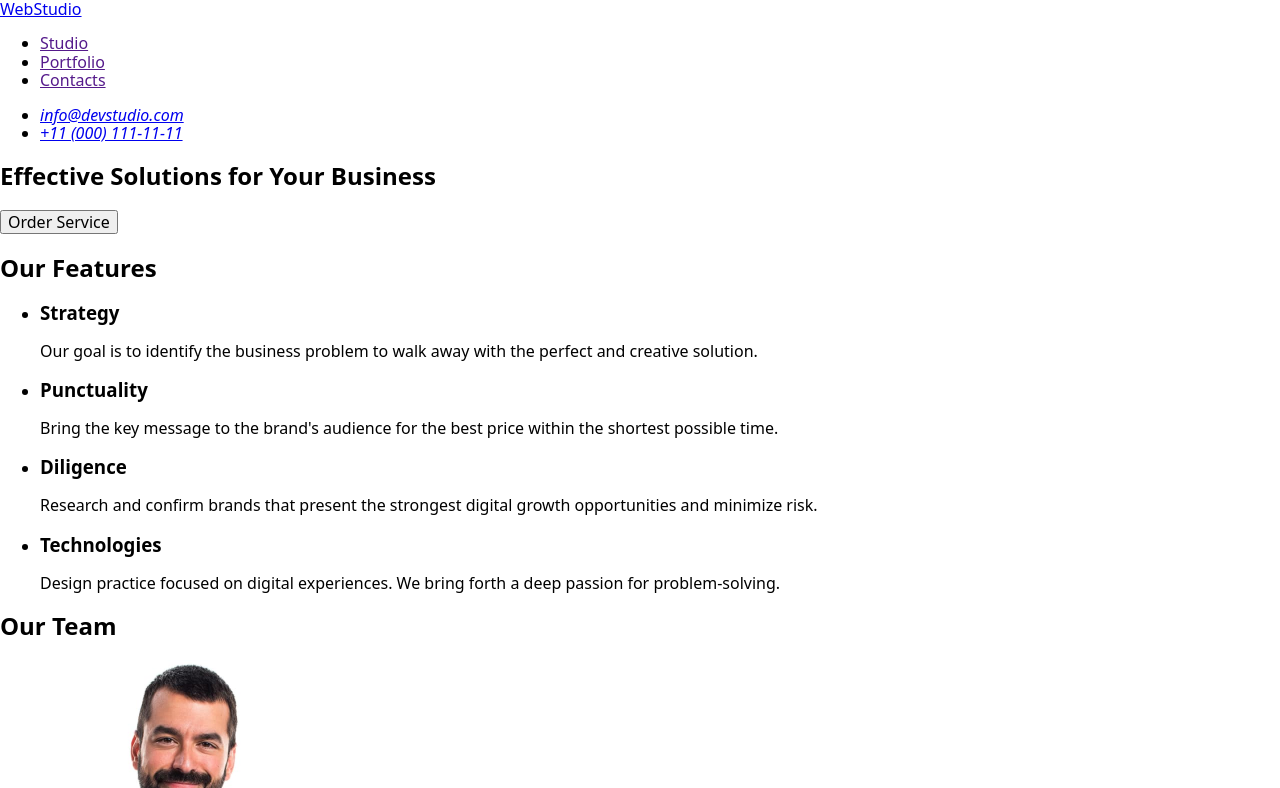
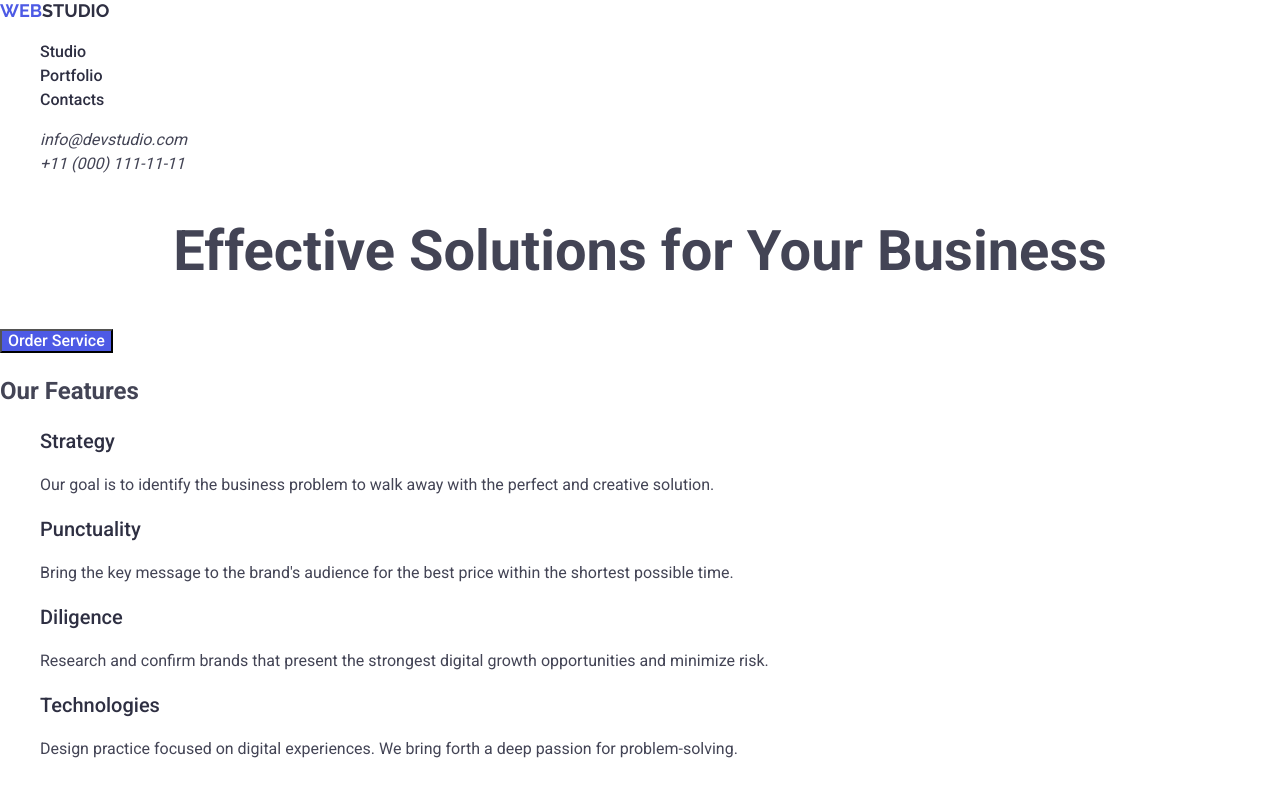
Before and after one commit to k-zozulia/goit-markup-hw-02, a website: page index.html in a window 1280 px wide. Shown: the top 788 px of the page. Drawn offline with nearby package versions, Linux system fonts and the light colour scheme.

Commit message:
added css

```diff
--- a/css/styles.css
+++ b/css/styles.css
@@ -0,0 +1,102 @@
+body {
+  font-family: "Roboto", Arial, sans-serif;
+  font-weight: 400;
+  color: #434455;
+  line-height: 1.5;
+}
+
+.logo {
+  font-family: Raleway;
+  font-weight: 700;
+  text-transform: uppercase;
+  text-decoration: none;
+  font-size: 18px;
+  line-height: 1.17;
+}
+
+.logo-header {
+    color: #2e2f42;
+}
+
+.logo-footer {
+    color: #F4F4FD;
+}
+
+.web {
+  color: #4d5ae5;
+}
+
+.nav-list,
+.contact-list,
+.features-list,
+.team-list,
+.portfolio-list {
+  list-style-type: none;
+}
+
+.nav-link {
+  color: #2e2f42;
+  font-weight: 500;
+  text-decoration: none;
+}
+
+.nav-link:hover,
+.nav-link:active,
+.contact-link:active,
+.contact-link:hover,
+.contact-link:focus {
+  color: #404bbf;
+}
+
+.contact-link {
+  text-decoration: none;
+  color: inherit;
+}
+
+.hero-title {
+  /*color: #FFFFFF;*/
+  font-weight: 700;
+  font-size: 56px;
+  text-align: center;
+  line-height: 1.07;
+}
+
+.order-button {
+  color: #fff;
+  font-weight: 500;
+  background-color: #4d5ae5;
+  cursor: pointer;
+}
+
+.order-button:hover {
+  background-color: #404bbf;
+}
+
+.feature-title, .team-member-name, .portfolio-title {
+    font-weight: 500;
+    font-size: 20px;
+    line-height: 1.2;
+    color: #2E2F42;
+}
+
+.team-title, .portfolio-main-title {
+    font-weight: 700;
+    font-size: 36px;
+    line-height: 1.1;
+    color: #2E2F42;
+    text-align: center;
+}
+
+.portfolio-image {
+    width: 360px;
+    height: 300px;
+}
+
+.team-member-photo {
+    width: 264px;
+    height: 260px;
+}
+
+.footer-description {
+    color: #F4F4FD;
+}
--- a/index.html
+++ b/index.html
@@ -18,7 +18,7 @@
   <body>
     <header class="header">
       <nav class="navigation">
-        <a href="./index.html" class="logo">WebStudio</a>
+        <a href="./index.html" class="logo logo-header"><span class="web">Web</span>Studio</a>
         <ul class="nav-list">
           <li class="nav-item"><a href="" class="nav-link">Studio</a></li>
           <li class="nav-item"><a href="" class="nav-link">Portfolio</a></li>
@@ -129,12 +129,13 @@
       </section>
 
       <section class="portfolio">
-        <h2 class="portfolio-title">Our Portfolio</h2>
+        <h2 class="portfolio-main-title">Our Portfolio</h2>
         <ul class="portfolio-list">
           <li class="portfolio-item">
             <img
               src="./images/banking-app.jpg"
               alt="Online banking app"
+              width="360"
               class="portfolio-image"
             />
             <h3 class="portfolio-title">Banking App</h3>
@@ -144,6 +145,7 @@
             <img
               src="./images/cashless-payment.jpg"
               alt="Payment by phone using a QR code"
+              width="360"
               class="portfolio-image"
             />
             <h3 class="portfolio-title">Cashless Payment</h3>
@@ -153,6 +155,7 @@
             <img
               src="./images/meditation-app.jpg"
               alt="Meditation in a gadget"
+              width="360"
               class="portfolio-image"
             />
             <h3 class="portfolio-title">Meditation App</h3>
@@ -162,6 +165,7 @@
             <img
               src="./images/taxi-service.jpg"
               alt="Behind the wheel of a car"
+              width="360"
               class="portfolio-image"
             />
             <h3 class="portfolio-title">Taxi Service</h3>
@@ -171,6 +175,7 @@
             <img
               src="./images/screen-illustrations.jpg"
               alt="Phone with different wallpaper variations"
+              width="360"
               class="portfolio-image"
             />
             <h3 class="portfolio-title">Screen Illustrations</h3>
@@ -180,6 +185,7 @@
             <img
               src="./images/online-courses.jpg"
               alt="Girl listening to an online course on her phone"
+              width="360"
               class="portfolio-image"
             />
             <h3 class="portfolio-title">Online Courses</h3>
@@ -190,7 +196,7 @@
     </main>
 
     <footer class="footer">
-      <a href="./index.html" class="logo">WebStudio</a>
+      <a href="./index.html" class="logo logo-footer"><span class="web">Web</span>Studio</a>
       <p class="footer-description">
         Increase the flow of customers and sales for your business with digital
         marketing & growth solutions.
```
Also changed, not shown: package.json (added, +15 -0 lines), 1 other file.
